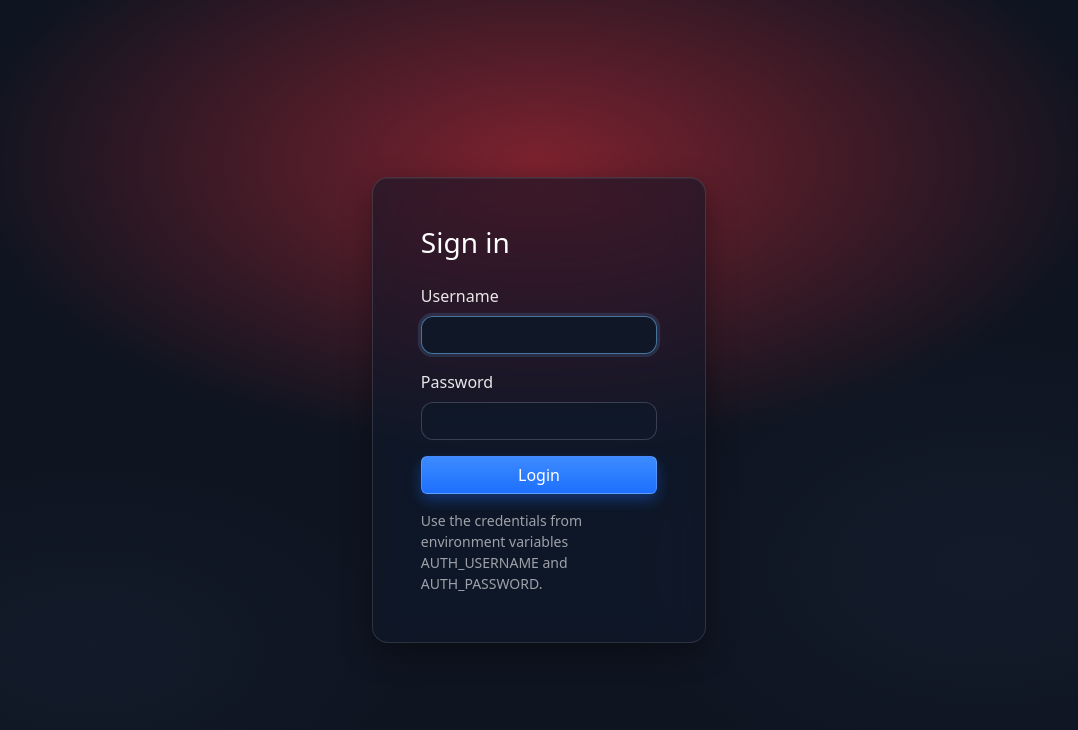
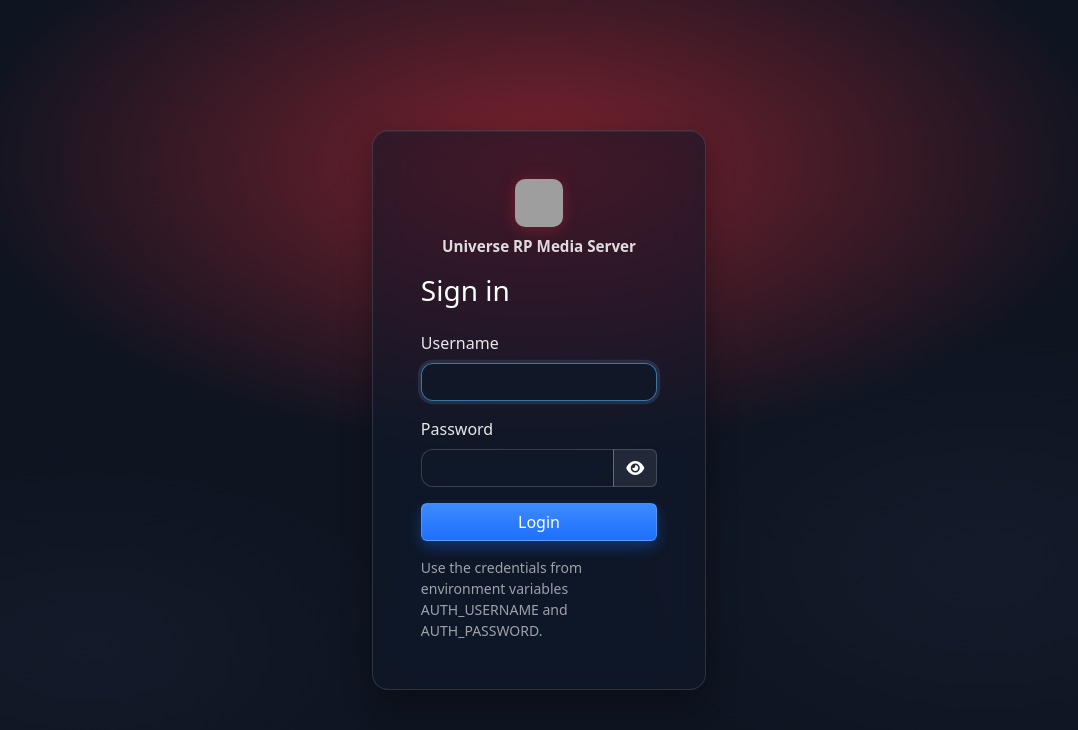
Before and after one commit to arpan8925/Mini-Media-Server, a FastAPI app: page /login in a window 1280 px wide. Shown: the top 730 px of the page, without its empty margins (101-1179 px from the left). Run offline with FastAPI, Linux system fonts and the light colour scheme; grey boxes are pictures that could not be loaded.

Commit message:
Enhance login page with brand logo, password toggle, and shake animation on error

```diff
--- a/static/css/styles.css
+++ b/static/css/styles.css
@@ -262,3 +262,58 @@ a.navbar-brand.text-white {
 .login-help {
     color: rgba(255,255,255,0.6) !important;
 }
+
+.login-brand .brand-logo {
+    width: 48px;
+    height: 48px;
+    border-radius: 10px;
+    box-shadow: 0 4px 14px rgba(183, 41, 54, 0.28);
+    filter: drop-shadow(0 0 10px rgba(183, 41, 54, 0.18));
+    animation: logo-glow 3.2s ease-in-out infinite;
+}
+.login-brand .brand-name {
+    margin-top: 8px;
+    color: rgba(255,255,255,0.85);
+    font-weight: 600;
+    font-size: 0.95rem;
+}
+
+@keyframes logo-glow {
+    0%, 100% {
+        box-shadow: 0 4px 14px rgba(183, 41, 54, 0.28);
+        filter: drop-shadow(0 0 8px rgba(183, 41, 54, 0.16));
+    }
+    50% {
+        box-shadow: 0 6px 18px rgba(183, 41, 54, 0.40);
+        filter: drop-shadow(0 0 16px rgba(183, 41, 54, 0.28));
+    }
+}
+
+@media (prefers-reduced-motion: reduce) {
+    .login-brand .brand-logo {
+        animation: none;
+    }
+}
+
+.password-toggle {
+    background: rgba(255,255,255,0.08);
+    border: 1px solid rgba(255,255,255,0.16);
+    color: rgba(255,255,255,0.85);
+}
+.password-toggle:hover {
+    background: rgba(255,255,255,0.12);
+}
+
+/* Shake animation on error */
+@keyframes card-shake {
+    0% { transform: translateX(0); }
+    20% { transform: translateX(-6px); }
+    40% { transform: translateX(6px); }
+    60% { transform: translateX(-4px); }
+    80% { transform: translateX(4px); }
+    100% { transform: translateX(0); }
+}
+.login-card.shake {
+    animation: card-shake 0.45s ease;
+    box-shadow: 0 10px 30px rgba(0,0,0,0.35), 0 0 0 2px rgba(183, 41, 54, 0.35);
+}
--- a/templates/login.html
+++ b/templates/login.html
@@ -5,6 +5,7 @@
   <meta name="viewport" content="width=device-width, initial-scale=1.0" />
   <title>Login</title>
   <link href="https://cdn.jsdelivr.net/npm/bootstrap@5.3.0/dist/css/bootstrap.min.css" rel="stylesheet" />
+  <link href="https://cdnjs.cloudflare.com/ajax/libs/font-awesome/6.4.0/css/all.min.css" rel="stylesheet" />
   <link rel="stylesheet" href="/static/css/styles.css" />
 </head>
 <body class="login-page">
@@ -12,6 +13,10 @@
     <div class="row justify-content-center w-100" style="max-width: 860px;">
       <div class="col-12 col-md-8 col-lg-5 mx-auto">
         <div class="login-card glass p-4 p-md-5">
+          <div class="login-brand text-center mb-3">
+            <img class="brand-logo" src="https://universerp.net/_next/image?url=%2F_next%2Fstatic%2Fmedia%2Flogo.ec794df9.png&w=96&q=75" alt="Brand" />
+            <div class="brand-name">Universe RP Media Server</div>
+          </div>
           <h3 class="text-white mb-4">Sign in</h3>
           {% if error %}
             <div class="alert alert-danger" role="alert">{{ error }}</div>
@@ -24,7 +29,12 @@
             </div>
             <div class="mb-3">
               <label for="password" class="form-label">Password</label>
-              <input type="password" class="form-control" id="password" name="password" required />
+              <div class="input-group">
+                <input type="password" class="form-control" id="password" name="password" required />
+                <button type="button" class="btn password-toggle" tabindex="-1" aria-label="Toggle password visibility">
+                  <i class="fa-solid fa-eye"></i>
+                </button>
+              </div>
             </div>
             <div class="d-grid">
               <button class="btn btn-primary btn-login" type="submit">Login</button>
@@ -38,5 +48,34 @@
     </div>
   </div>
   <script src="https://cdn.jsdelivr.net/npm/bootstrap@5.3.0/dist/js/bootstrap.bundle.min.js"></script>
+  <script>
+    (function() {
+      // Shake the card on error
+      const alertBox = document.querySelector('.alert-danger');
+      if (alertBox) {
+        const card = document.querySelector('.login-card');
+        if (card) {
+          card.classList.add('shake');
+          setTimeout(() => card.classList.remove('shake'), 700);
+        }
+      }
+
+      // Toggle password visibility
+      const toggleBtn = document.querySelector('.password-toggle');
+      if (toggleBtn) {
+        toggleBtn.addEventListener('click', function () {
+          const input = document.getElementById('password');
+          if (!input) return;
+          const isText = input.type === 'text';
+          input.type = isText ? 'password' : 'text';
+          const icon = this.querySelector('i');
+          if (icon) {
+            icon.classList.toggle('fa-eye');
+            icon.classList.toggle('fa-eye-slash');
+          }
+        });
+      }
+    })();
+  </script>
 </body>
 </html>
```
